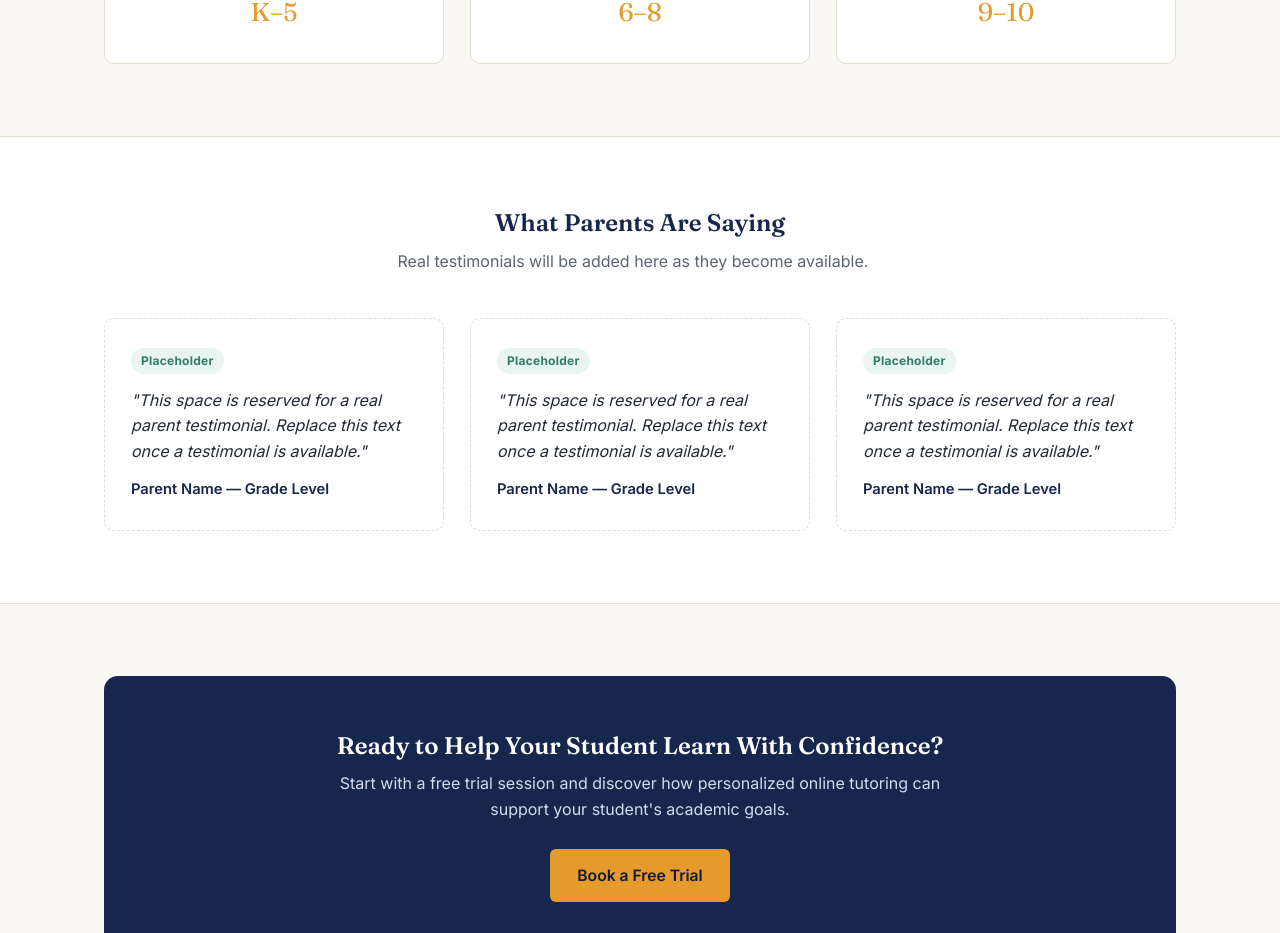
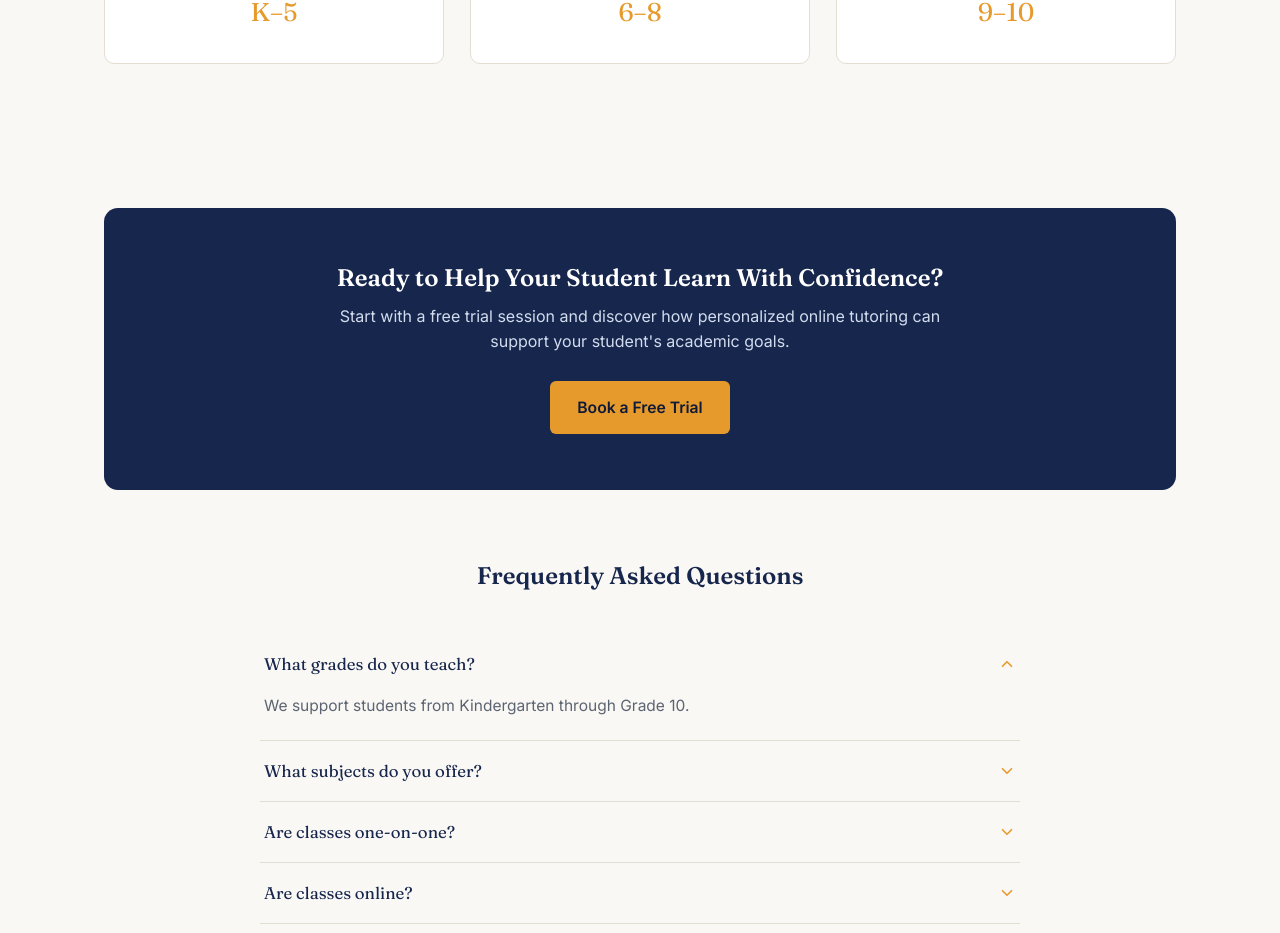
Before and after one commit to sumairaanjum46/bright-rise-academy-final, a React (Vite) app: page / in a window 1280 px wide. Shown: the part 3220-4153 px from the top of the page. Built offline with nearby package versions, Linux system fonts and the light colour scheme.

Commit message:
Remove testimonials section from Home.jsx
Removed placeholder testimonials section from Home component.

```diff
--- a/src/pages/Home.jsx
+++ b/src/pages/Home.jsx
@@ -212,27 +212,7 @@ export default function Home() {
         </div>
       </section>
 
-      {/* TESTIMONIALS (placeholders) */}
-      <section className="section section-alt">
-        <div className="container">
-          <Reveal as="div" className="section-head">
-            <h2>What Parents Are Saying</h2>
-            <p>Real testimonials will be added here as they become available.</p>
-          </Reveal>
-          <div className="grid-3">
-            {[1, 2, 3].map((n) => (
-              <Reveal as="div" className="testimonial-card" delay={n * 60} key={n}>
-                <span className="placeholder-tag">Placeholder</span>
-                <p className="quote">
-                  "This space is reserved for a real parent testimonial. Replace this
-                  text once a testimonial is available."
-                </p>
-                <div className="author">Parent Name — Grade Level</div>
-              </Reveal>
-            ))}
-          </div>
-        </div>
-      </section>
+
 
       {/* FREE TRIAL CTA */}
       <section className="section" style={{ paddingBottom: 0 }}>
```
